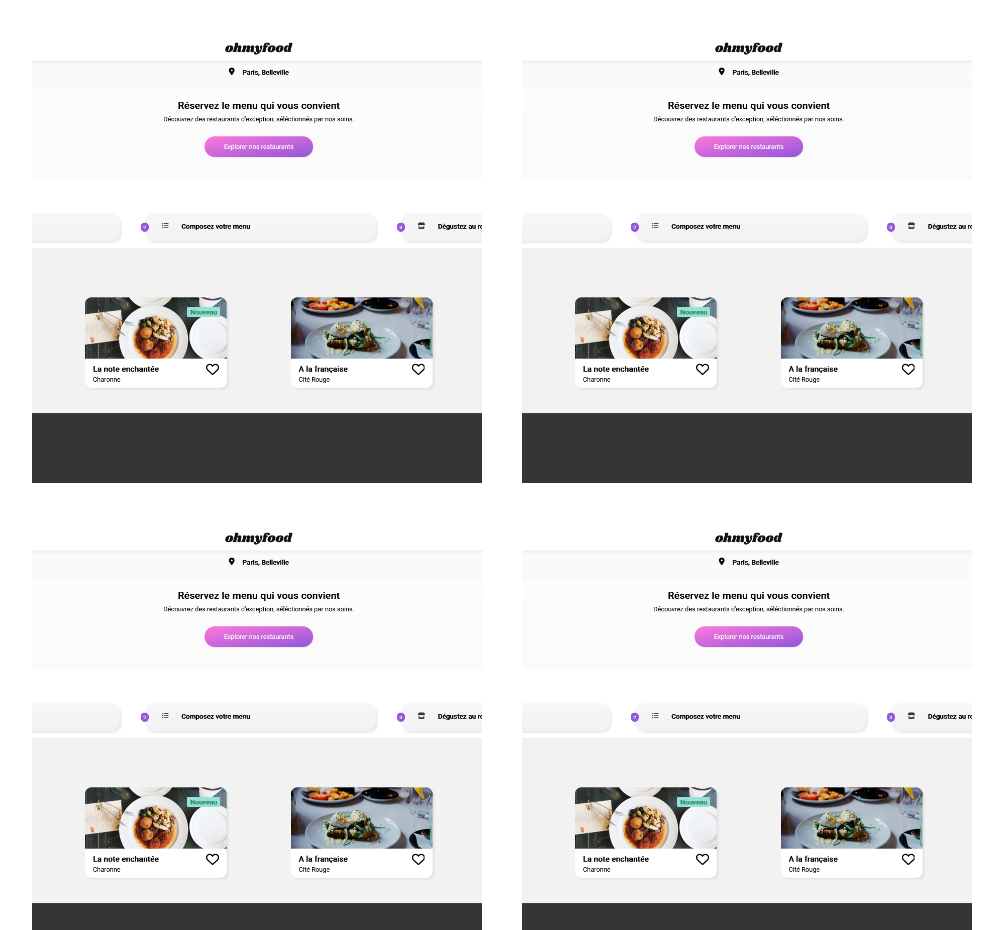
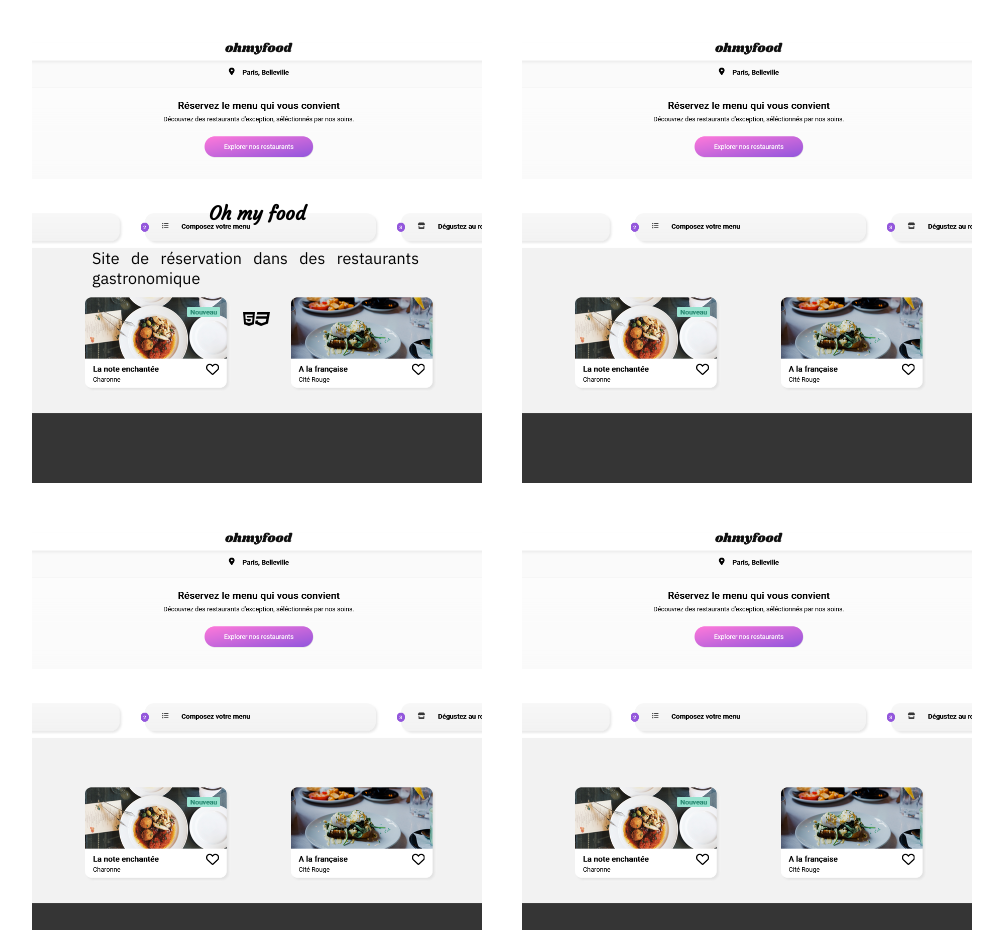
Before and after one commit to M0rgan52/wedev, a React (Create React App) app: page / in a window 1280 px wide. Shown: the part 1600-2530 px from the top of the page, without its empty margins (138-1141 px from the left). Built offline with nearby package versions, Linux system fonts and the light colour scheme.

Commit message:
commit -m "PORTOFOLIO - Ajout de texte de descripton dans les box"

```diff
--- a/src/components/Portofolio.js
+++ b/src/components/Portofolio.js
@@ -1,4 +1,7 @@
 import "../styles/Portofolio.css";
+import { FontAwesomeIcon } from "@fortawesome/react-fontawesome";
+import { faHtml5, faCss3 } from "@fortawesome/free-brands-svg-icons";
+import { faEnvelope } from "@fortawesome/free-solid-svg-icons";
 import ImgOMFood from "../assets/omfood_portofolio.PNG";
 
 function Portofolio() {
@@ -10,6 +13,12 @@ function Portofolio() {
       <div className="box_parent_portofolio">
         <a href={undefined} className="link_portofolio">
           <figure>
+            <article className="text_portofolio">
+              <h3>Oh my food</h3>
+              <p>Site de réservation dans des restaurants gastronomique</p>
+              <FontAwesomeIcon icon={faHtml5} />
+              <FontAwesomeIcon icon={faCss3} />
+            </article>
             <img
               src={ImgOMFood}
               alt="Illustration du site Oh My Food"
--- a/src/styles/Portofolio.css
+++ b/src/styles/Portofolio.css
@@ -44,6 +44,13 @@
   margin: 0;
 }
 
+.text_portofolio {
+  position: absolute;
+  top: 100px;
+  padding: 50px;
+  text-align: center;
+}
+
 .img_portofolio {
   width: 450px;
   height: 450px;
```
